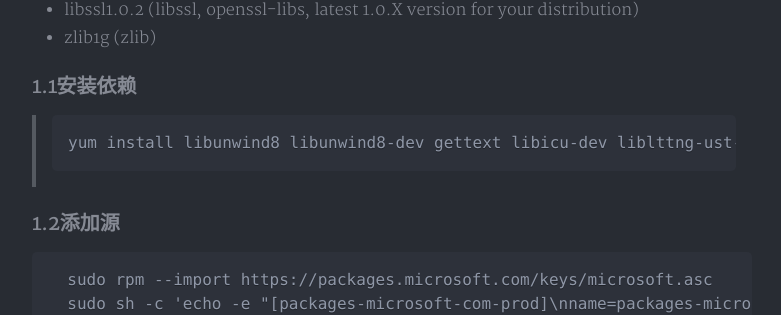
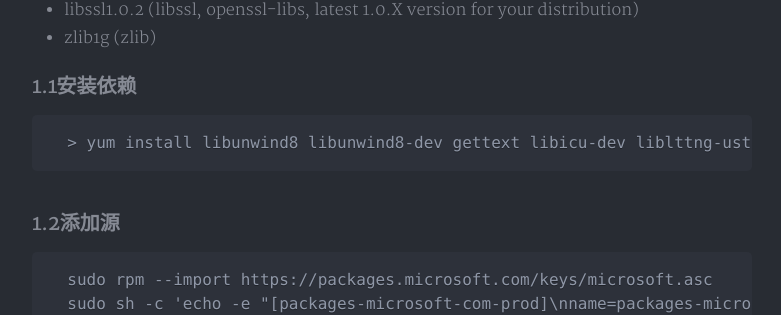
Before and after one commit to AiharaMei/AiharaMei.github.io, a Jekyll site: the page built from _posts/2018-12-05-asf.md, in a window 1280 px wide and 900 px high, scrolled down 580 px. Shown: the part 127-442 px from the top of the window, without its empty margins (248-1029 px from the left). Built offline with Jekyll 4.4.1, drawn with Linux system fonts in a browser that asks for light colours; nearby versions of some CDN libraries; a style sheet for code colours, icons or effects is not loaded.

Commit message:
Update 2018-12-05-asf.md

````diff
--- a/_posts/2018-12-05-asf.md
+++ b/_posts/2018-12-05-asf.md
@@ -19,9 +19,9 @@ tags: ASF .NET
 
 ### 1.1安装依赖
 
-  > ```php
+  ```php
   > yum install libunwind8 libunwind8-dev gettext libicu-dev liblttng-ust-dev libcurl4-openssl-dev libssl-dev uuid-dev unzip
-  > ```
+  ```
 
 ### 1.2添加源
 
````
